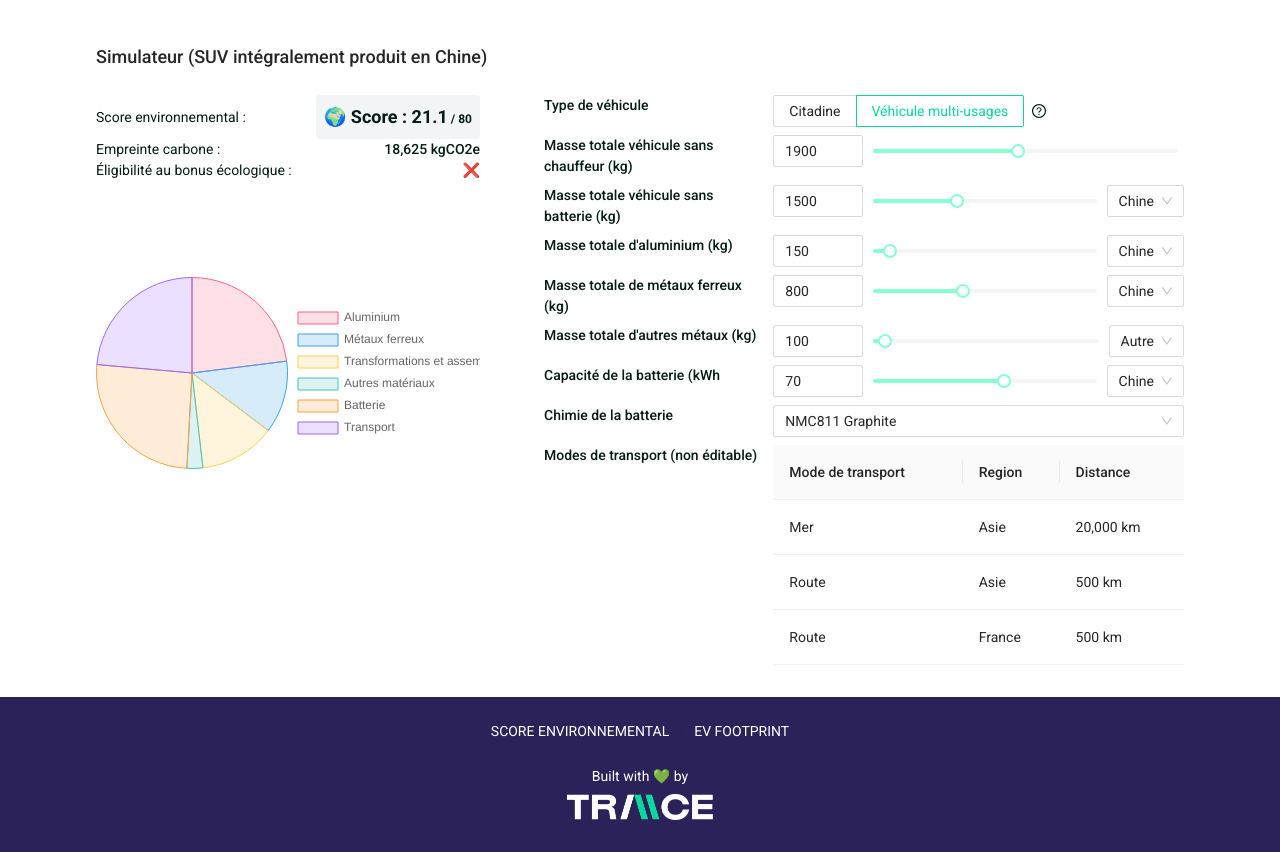
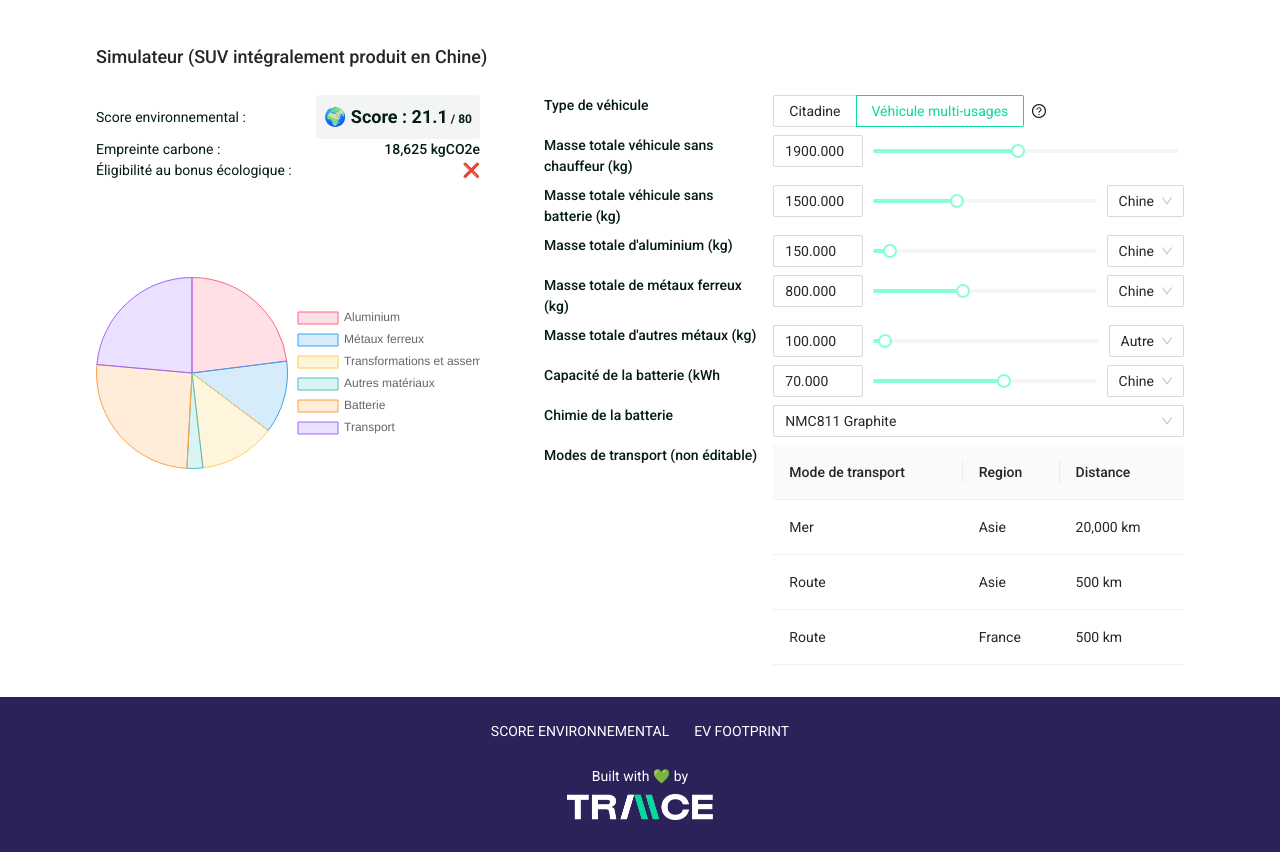
Before and after one commit to Traace-co/score-environnemental, a React (Create React App) app: page / in a window 1280 px wide. Shown: the part 3280-4132 px from the top of the page. Built offline with nearby package versions, Linux system fonts and the light colour scheme.

Commit message:
Use more precision for the sliders

```diff
--- a/src/Landing.tsx
+++ b/src/Landing.tsx
@@ -365,6 +365,7 @@ export function Landing() {
                             <SettingsSlider
                                 min={0}
                                 max={4000}
+                                precision={3}
                                 value={massWithoutDriverKg}
                                 onChange={setMassWithoutDriverKg}
                             />
@@ -373,6 +374,7 @@ export function Landing() {
                             <SettingsSlider
                                 min={0}
                                 max={4000}
+                                precision={3}
                                 value={totalMassWithoutBatteryKg}
                                 onChange={setTotalMassWithoutBatteryKg}
                                 extra={<Select
@@ -388,6 +390,7 @@ export function Landing() {
                             <SettingsSlider
                                 min={0}
                                 max={2000}
+                                precision={3}
                                 value={totalMassAluminiumKg}
                                 onChange={setTotalMassAluminiumKg}
                                 extra={<Select
@@ -404,6 +407,7 @@ export function Landing() {
                             <SettingsSlider
                                 min={0}
                                 max={2000}
+                                precision={3}
                                 value={totalMassFerrousMetalsKg}
                                 onChange={setTotalMassFerrousMetalsKg}
                                 extra={<Select
@@ -419,6 +423,7 @@ export function Landing() {
                             <SettingsSlider
                                 min={0}
                                 max={2000}
+                                precision={3}
                                 value={totalMassOtherThanFerrousMetalsOrAluminiumKg}
                                 onChange={setTotalMassOtherThanFerrousMetalsOrAluminiumKg}
                                 extra={<Select
@@ -438,6 +443,7 @@ export function Landing() {
                                 className="flex-grow"
                                 min={0}
                                 max={120}
+                                precision={3}
                                 value={batteryCapacityKWh}
                                 onChange={setBatteryCapacityKWh}
                                 extra={<Select
--- a/src/settings/SettingsSlider.tsx
+++ b/src/settings/SettingsSlider.tsx
@@ -7,9 +7,10 @@ export function SettingsSlider(props: {
   value: number,
   className?: string,
   extra?: ReactNode,
+  precision?: number,
   onChange: (value: number) => void,
 }) {
-  const { className, min, max, value, onChange, extra } = props;
+  const { className, min, max, value, onChange, extra, precision } = props;
   return (
     <div className={`${className ?? ''} flex flex-wrap gap-1`}>
       <div className="flex-shrink">
@@ -17,6 +18,7 @@ export function SettingsSlider(props: {
           min={0}
           max={max}
           value={value}
+          precision={precision}
           onChange={value => onChange(value)}
         />
       </div>
```
